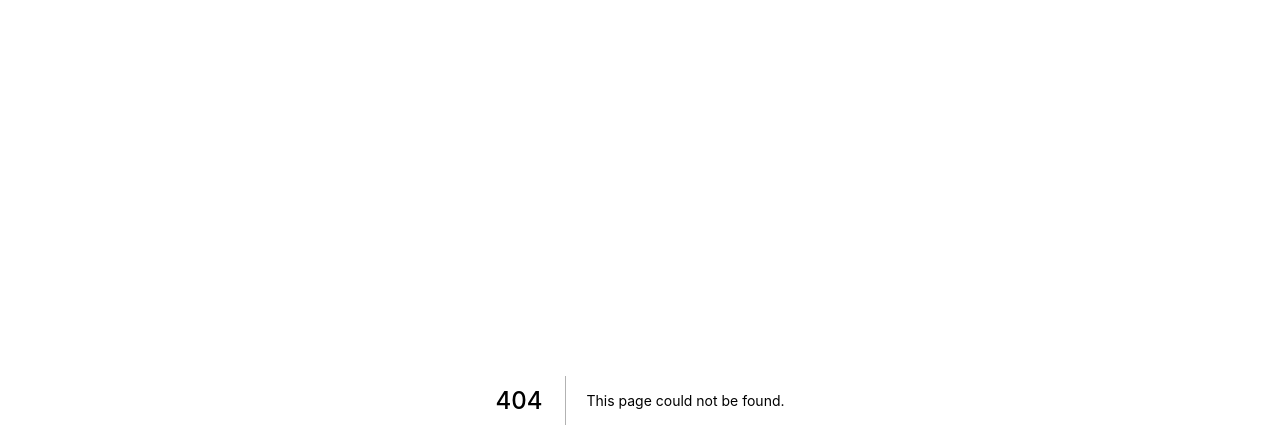
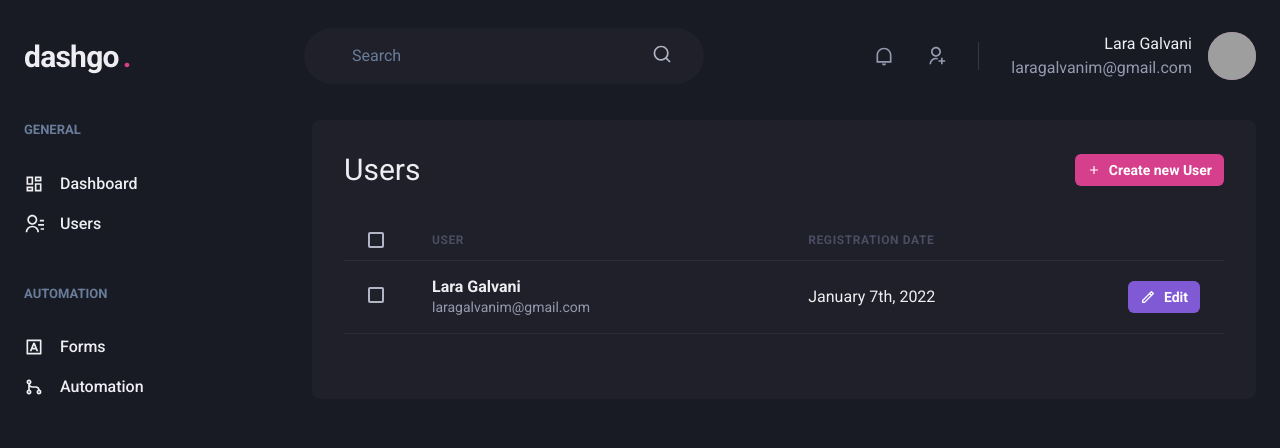
Before and after one commit to laaragm/dashboard-template, a Next.js app: page /users in a window 1280 px wide. Before the commit this address had no page. Shown: the top 448 px of the page. Built offline with nearby package versions, Linux system fonts and the light colour scheme; grey boxes are pictures that could not be loaded.

Commit message:
Start creating users page

```diff
--- a/src/components/Header.tsx
+++ b/src/components/Header.tsx
@@ -35,7 +35,6 @@
                 color="gray.200"
                 bg="gray.800"
                 borderRadius="full"
-                // position="relative"
             >
                 <Input
                     color="gray.50"
--- /dev/null
+++ b/src/pages/users/index.tsx
@@ -0,0 +1,95 @@
+import {
+    Box,
+    Button,
+    Checkbox,
+    Flex,
+    Heading,
+    Icon,
+    Table,
+    Tbody,
+    Td,
+    Th,
+    Thead,
+    Tr,
+    Text,
+} from "@chakra-ui/react";
+import { RiAddLine, RiPencilLine } from "react-icons/ri";
+
+import { Header } from "../../components/Header";
+import { Sidebar } from "../../components/Sidebar";
+
+export default function UserList() {
+    return (
+        <Box>
+            <Header />
+
+            <Flex w="100%" my="6" maxWidth={1480} mx="auto" px="6">
+                <Sidebar />
+
+                <Box flex="1" borderRadius={8} bg="gray.800" p="8">
+                    <Flex mb="8" justify="space-between" align="center">
+                        <Heading size="lg" fontWeight="normal">
+                            Users
+                        </Heading>
+                        <Button
+                            as="a"
+                            size="sm"
+                            fontSize="sm"
+                            colorScheme="pink"
+                            leftIcon={<Icon as={RiAddLine} />}
+                        >
+                            Create new User
+                        </Button>
+                    </Flex>
+
+                    <Table colorScheme="whiteAlpha">
+                        <Thead>
+                            <Tr>
+                                <Th px="6" color="gray.300" width="8">
+                                    <Checkbox colorScheme="pink" />
+                                </Th>
+                                <Th>User</Th>
+                                <Th>Registration date</Th>
+                                <Th width="8"></Th>
+                            </Tr>
+                        </Thead>
+                        <Tbody>
+                            <Tr>
+                                <Td px="6">
+                                    <Checkbox colorScheme="pink" />
+                                </Td>
+                                <Td>
+                                    <Box>
+                                        <Text fontWeight="bold">
+                                            Lara Galvani
+                                        </Text>
+                                        <Text fontSize="sm" color="gray.300">
+                                            laragalvanim@gmail.com
+                                        </Text>
+                                    </Box>
+                                </Td>
+                                <Td>January 7th, 2022</Td>
+                                <Td>
+                                    <Button
+                                        as="a"
+                                        size="sm"
+                                        fontSize="sm"
+                                        colorScheme="purple"
+                                        leftIcon={
+                                            <Icon
+                                                as={RiPencilLine}
+                                                fontSize="16"
+                                            />
+                                        }
+                                    >
+                                        Edit
+                                    </Button>
+                                </Td>
+                            </Tr>
+                        </Tbody>
+                    </Table>
+                </Box>
+            </Flex>
+        </Box>
+    );
+}
```
